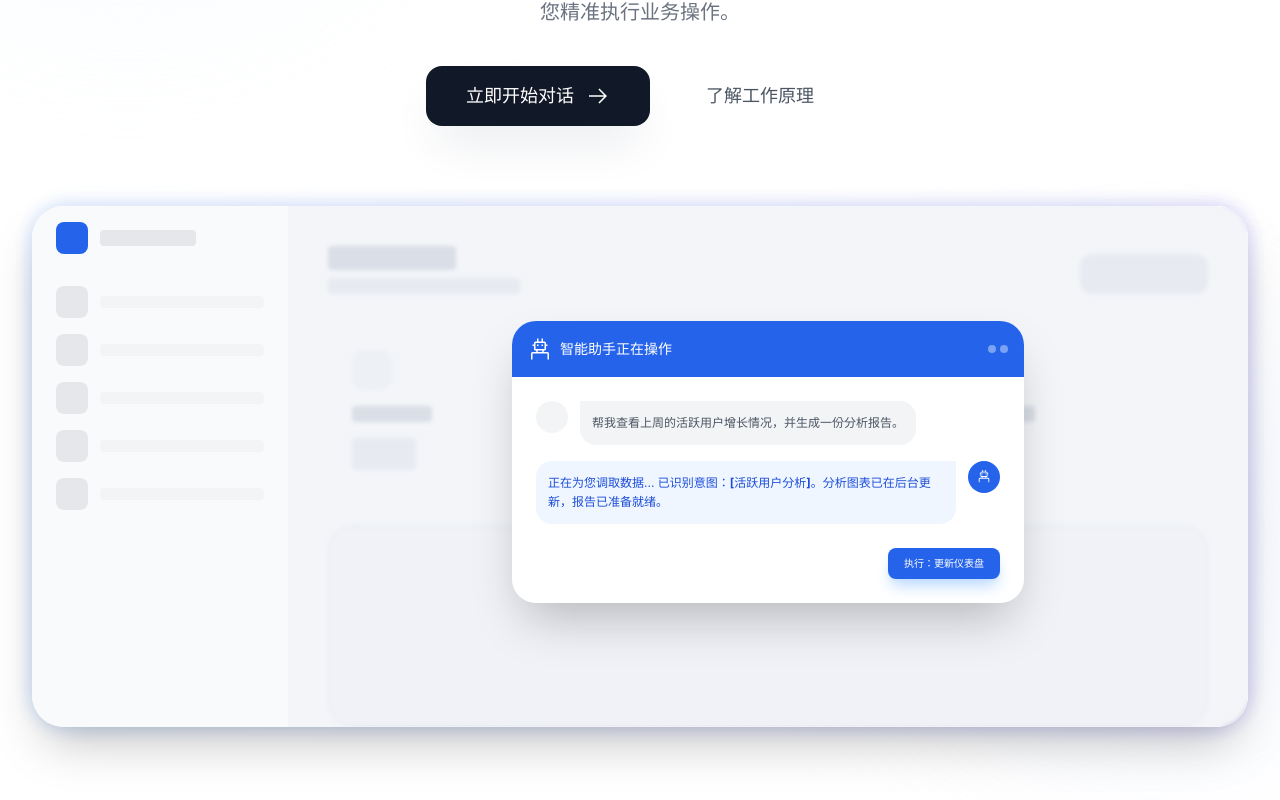
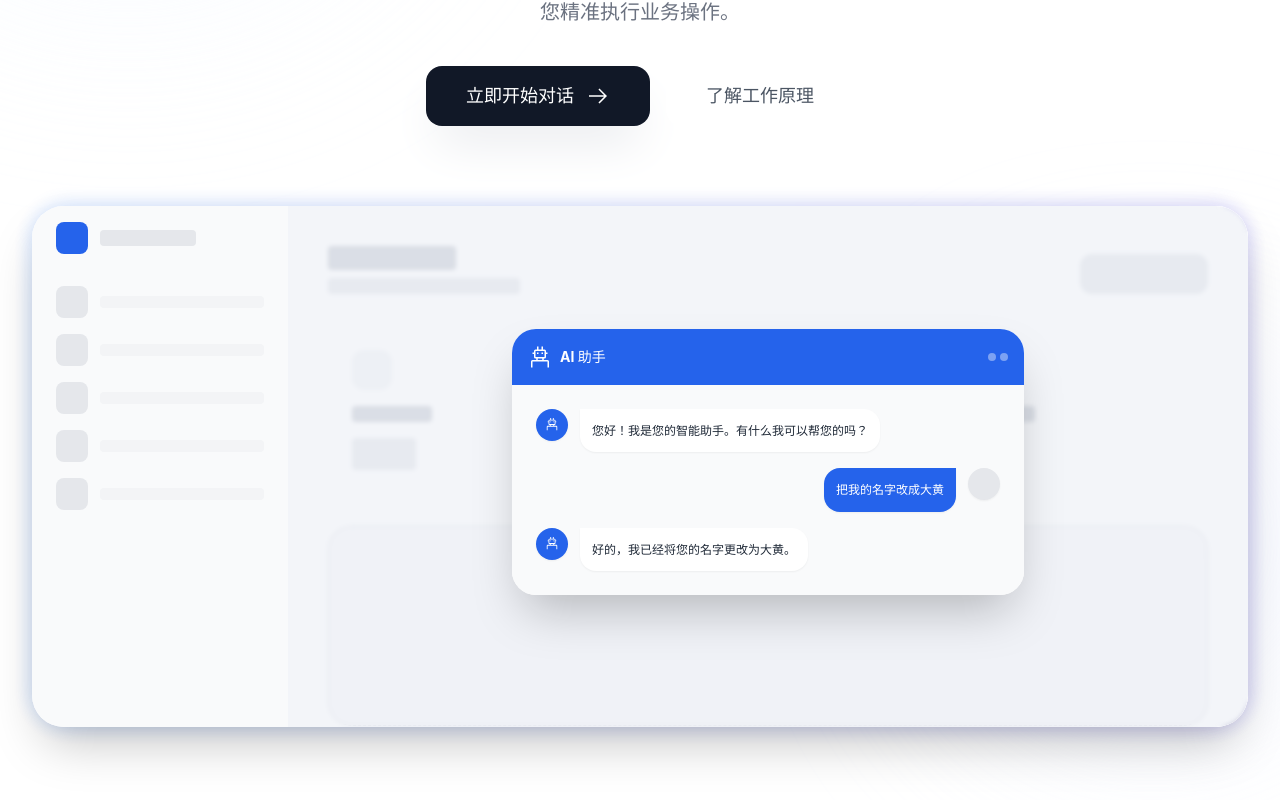
Before and after one commit to arnosolo/bruce-vue, a Vue app: page / in a window 1280 px wide. Shown: the part 480-1280 px from the top of the page. Built offline with nearby package versions, Linux system fonts and the light colour scheme; no server answers; sample sign-in values are in the browser's storage.

Commit message:
style: align home page mock chat bubbles with actual chat UI

```diff
--- a/src/views/HomeView.vue
+++ b/src/views/HomeView.vue
@@ -101,31 +101,34 @@ const authStore = useAuthStore()
                   <div class="p-4 bg-blue-600 text-white flex items-center justify-between">
                     <div class="flex items-center gap-2">
                       <span class="i-carbon-bot text-xl"></span>
-                      <span class="text-sm font-bold">智能助手正在操作</span>
+                      <span class="text-sm font-bold">AI 助手</span>
                     </div>
                     <div class="flex gap-1">
                       <div class="w-2 h-2 rounded-full bg-white/40"></div>
                       <div class="w-2 h-2 rounded-full bg-white/40"></div>
                     </div>
                   </div>
-                  <div class="p-6 space-y-4">
+                  <div class="p-6 space-y-4 bg-gray-50">
                     <div class="flex gap-3">
-                      <div class="w-8 h-8 rounded-full bg-gray-100 flex-shrink-0"></div>
-                      <div class="bg-gray-100 p-3 rounded-2xl rounded-tl-none text-xs text-gray-600 leading-relaxed">
-                        帮我查看上周的活跃用户增长情况，并生成一份分析报告。
+                      <div class="w-8 h-8 rounded-full bg-blue-600 flex-shrink-0 flex items-center justify-center text-white shadow-sm">
+                        <span class="i-carbon-bot text-xs"></span>
+                      </div>
+                      <div class="bg-white p-3 rounded-2xl rounded-tl-none text-xs text-gray-800 leading-relaxed border border-gray-100 shadow-sm">
+                        您好！我是您的智能助手。有什么我可以帮您的吗？
                       </div>
                     </div>
                     <div class="flex gap-3 justify-end">
-                      <div class="bg-blue-50 p-3 rounded-2xl rounded-tr-none text-xs text-blue-700 leading-relaxed border border-blue-100">
-                        正在为您调取数据... 已识别意图：<b>[活跃用户分析]</b>。分析图表已在后台更新，报告已准备就绪。
+                      <div class="bg-blue-600 p-3 rounded-2xl rounded-tr-none text-xs text-white leading-relaxed shadow-sm">
+                        把我的名字改成大黄
                       </div>
-                      <div class="w-8 h-8 rounded-full bg-blue-600 flex-shrink-0 flex items-center justify-center text-white">
+                      <div class="w-8 h-8 rounded-full bg-gray-200 flex-shrink-0 shadow-sm"></div>
+                    </div>
+                    <div class="flex gap-3">
+                      <div class="w-8 h-8 rounded-full bg-blue-600 flex-shrink-0 flex items-center justify-center text-white shadow-sm">
                         <span class="i-carbon-bot text-xs"></span>
                       </div>
-                    </div>
-                    <div class="pt-2 flex justify-end">
-                      <div class="px-4 py-2 bg-blue-600 text-white text-[10px] font-black rounded-lg shadow-lg shadow-blue-200">
-                        执行：更新仪表盘
+                      <div class="bg-white p-3 rounded-2xl rounded-tl-none text-xs text-gray-800 leading-relaxed border border-gray-100 shadow-sm">
+                        好的，我已经将您的名字更改为大黄。
                       </div>
                     </div>
                   </div>
```
